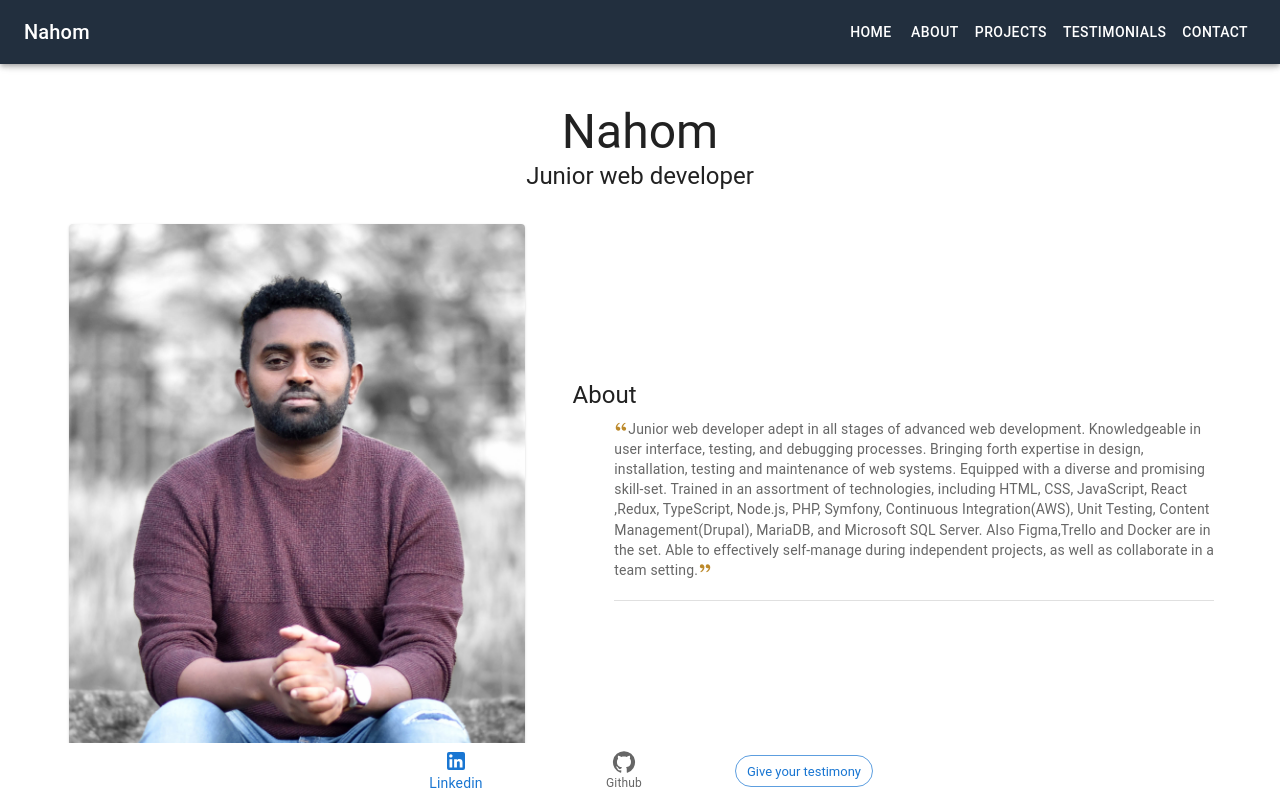
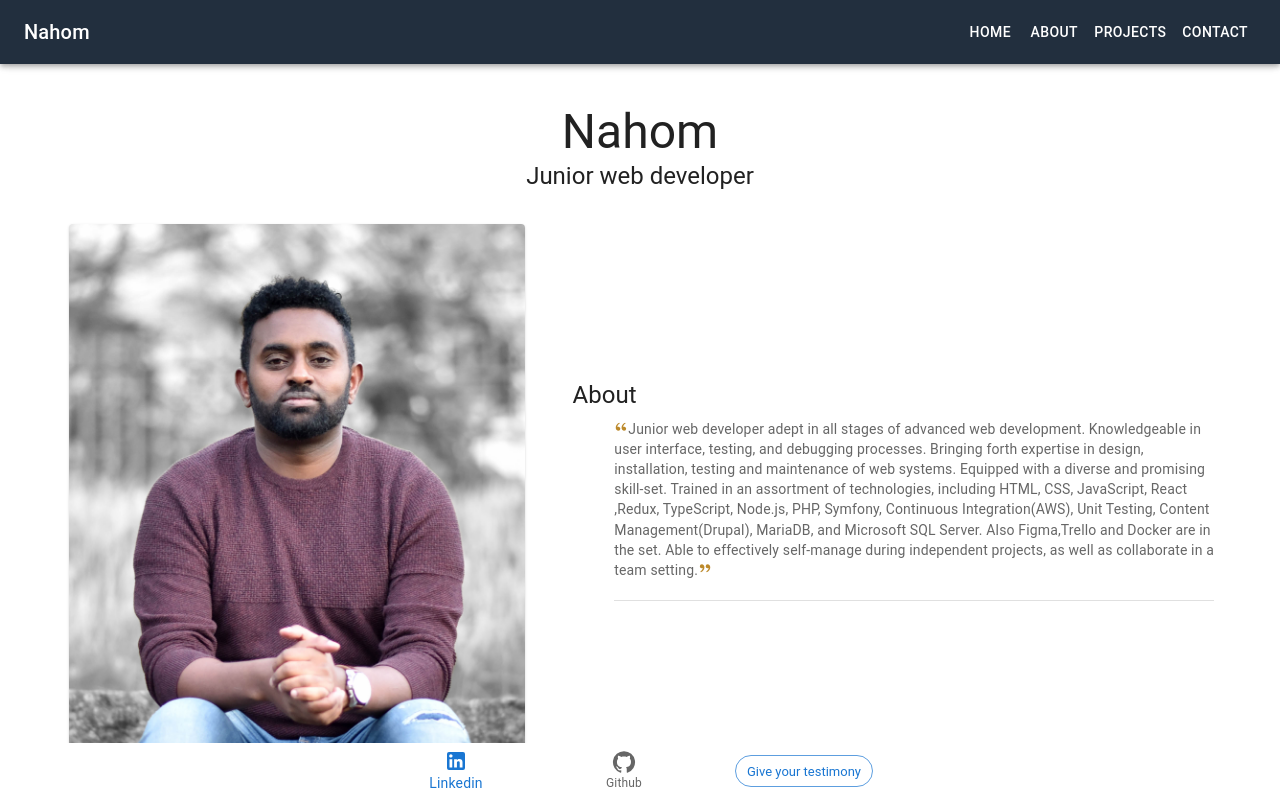
Before and after one commit to nahomzoe/nahom-s-Profile-MUI-React, a React (Create React App) app: page / in a window 1280 px wide. Shown: the top 800 px of the page. Built offline with nearby package versions, Linux system fonts and the light colour scheme; no server answers; the database is empty.

Commit message:
link for testimonials

```diff
--- a/src/components/Header.js
+++ b/src/components/Header.js
@@ -49,11 +49,11 @@ function Header(props) {
             <ListItemText primary="Projects" />
           </ListItemButton>
         </ListItem>
-        <ListItem disablePadding>
+        {/* <ListItem disablePadding>
           <ListItemButton href="/testimony" sx={{ textAlign: "center" }}>
             <ListItemText primary="Testimonials" />
           </ListItemButton>
-        </ListItem>
+        </ListItem> */}
         <ListItem disablePadding>
           <ListItemButton href="/contact" sx={{ textAlign: "center" }}>
             <ListItemText primary="Contact" />
@@ -102,11 +102,11 @@ function Header(props) {
               Projects
             </Button>
           </Box>
-          <Box sx={{ display: { xs: "none", sm: "block" } }}>
+          {/* <Box sx={{ display: { xs: "none", sm: "block" } }}>
             <Button href="/testimony" sx={{ color: "#fff" }}>
               Testimonials
             </Button>
-          </Box>
+          </Box> */}
           <Box sx={{ display: { xs: "none", sm: "block" } }}>
             <Button href="/contact" sx={{ color: "#fff" }}>
               Contact
```
